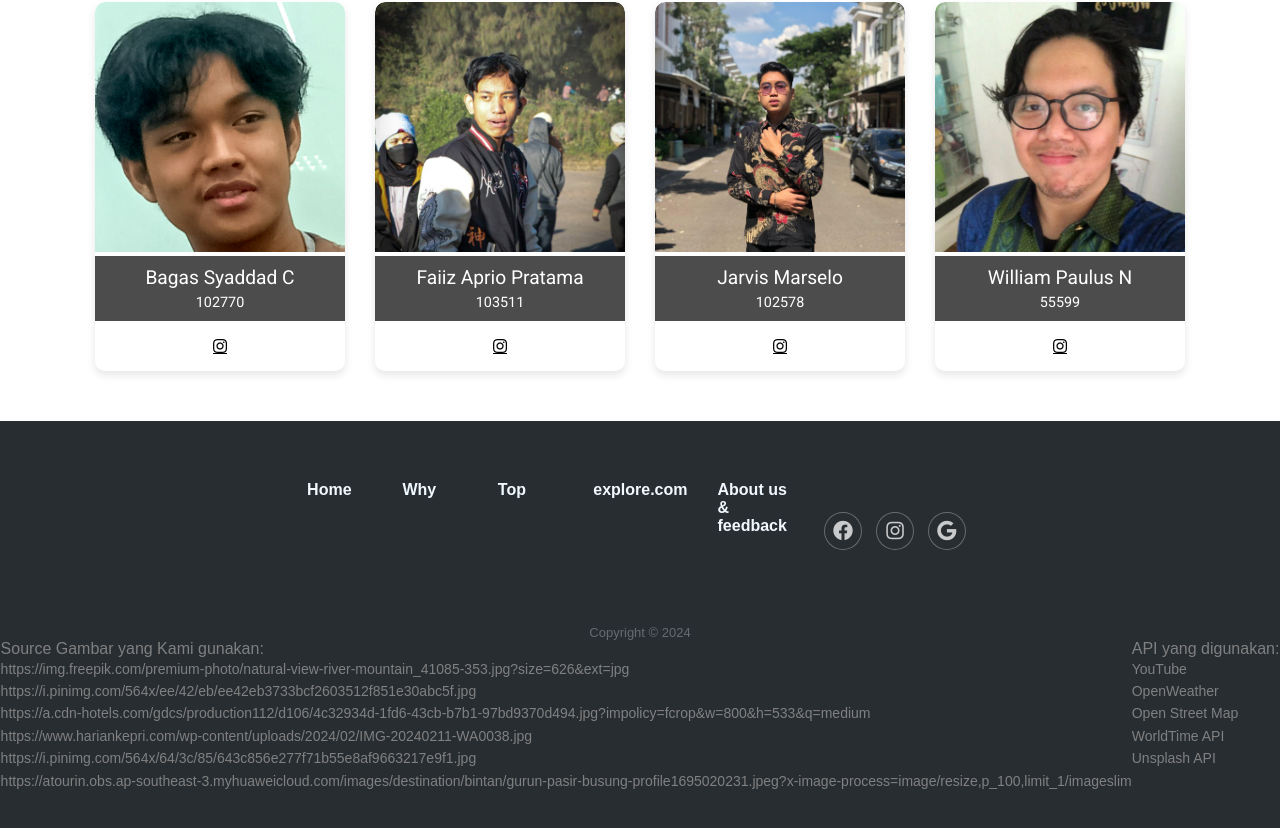
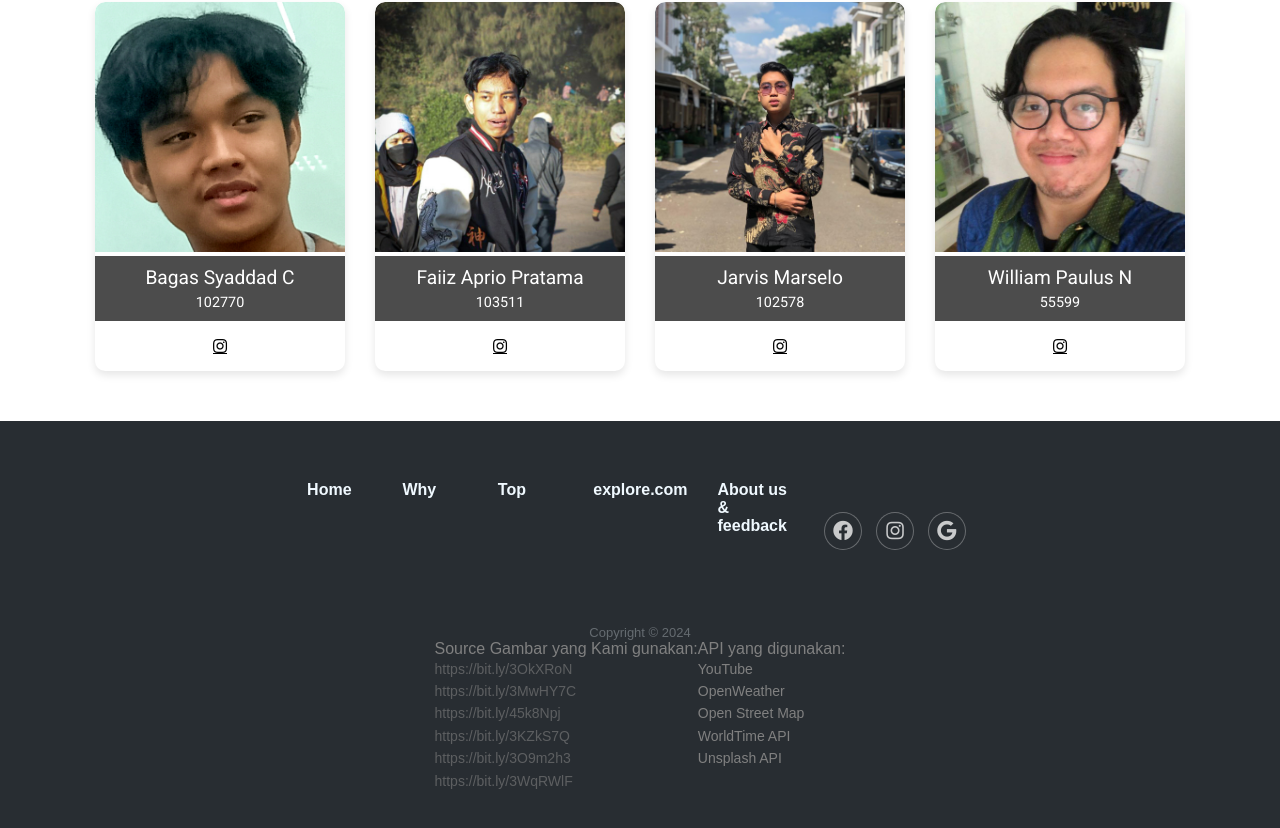
Before and after one commit to izmeiz/kepri-kel9, a React (Vite) app: page / in a window 1280 px wide. Shown: the part 5179-6007 px from the top of the page. Built offline with nearby package versions, Linux system fonts and the light colour scheme; no server answers.

Commit message:
Footer.jsx

```diff
--- a/src/components/Footer.jsx
+++ b/src/components/Footer.jsx
@@ -9,18 +9,19 @@ const Footer = () => {
                         <div className="col-md-3 item">
                             <h3>Home</h3>
                             <ul>
-
+                                {/* Add your list items here */}
                             </ul>
                         </div>
                         <div className="col-md-3 item">
                             <h3>Why</h3>
                             <ul>
+                                {/* Add your list items here */}
                             </ul>
                         </div>
                         <div className="col-md-3 item">
                             <h3>Top</h3>
                             <ul>
-
+                                {/* Add your list items here */}
                             </ul>
                         </div>
                         <div className="col-md-3 item text">
@@ -44,18 +45,18 @@ const Footer = () => {
                     <p className="copyright">Copyright © 2024</p>
                 </div>
                 <div className="row">
-                        <div className="col ">
+                    <div className="col">
                         <p>Source Gambar yang Kami gunakan:</p>
                         <ul>
-                                <li>https://img.freepik.com/premium-photo/natural-view-river-mountain_41085-353.jpg?size=626&ext=jpg</li>
-                                <li>https://i.pinimg.com/564x/ee/42/eb/ee42eb3733bcf2603512f851e30abc5f.jpg</li>
-                                <li>https://a.cdn-hotels.com/gdcs/production112/d106/4c32934d-1fd6-43cb-b7b1-97bd9370d494.jpg?impolicy=fcrop&w=800&h=533&q=medium</li>
-                                <li>https://www.hariankepri.com/wp-content/uploads/2024/02/IMG-20240211-WA0038.jpg</li>
-                                <li>https://i.pinimg.com/564x/64/3c/85/643c856e277f71b55e8af9663217e9f1.jpg</li>
-                                <li>https://atourin.obs.ap-southeast-3.myhuaweicloud.com/images/destination/bintan/gurun-pasir-busung-profile1695020231.jpeg?x-image-process=image/resize,p_100,limit_1/imageslim</li>
+                            <li><a href="https://bit.ly/3OkXRoN" target="_blank" rel="noopener noreferrer">https://bit.ly/3OkXRoN</a></li>
+                            <li><a href="https://bit.ly/3MwHY7C" target="_blank" rel="noopener noreferrer">https://bit.ly/3MwHY7C</a></li>
+                            <li><a href="https://bit.ly/45k8Npj" target="_blank" rel="noopener noreferrer">https://bit.ly/45k8Npj</a></li>
+                            <li><a href="https://bit.ly/3KZkS7Q" target="_blank" rel="noopener noreferrer">https://bit.ly/3KZkS7Q</a></li>
+                            <li><a href="https://bit.ly/3O9m2h3" target="_blank" rel="noopener noreferrer">https://bit.ly/3O9m2h3</a></li>
+                            <li><a href="https://bit.ly/3WqRWlF" target="_blank" rel="noopener noreferrer">https://bit.ly/3WqRWlF</a></li>
                         </ul>
                     </div>
-                        <div className="col ">
+                    <div className="col">
                         <p>API yang digunakan:</p>
                         <ul>
                             <li>YouTube</li>
```
Lines whose indentation alone changed are shown as unchanged.
